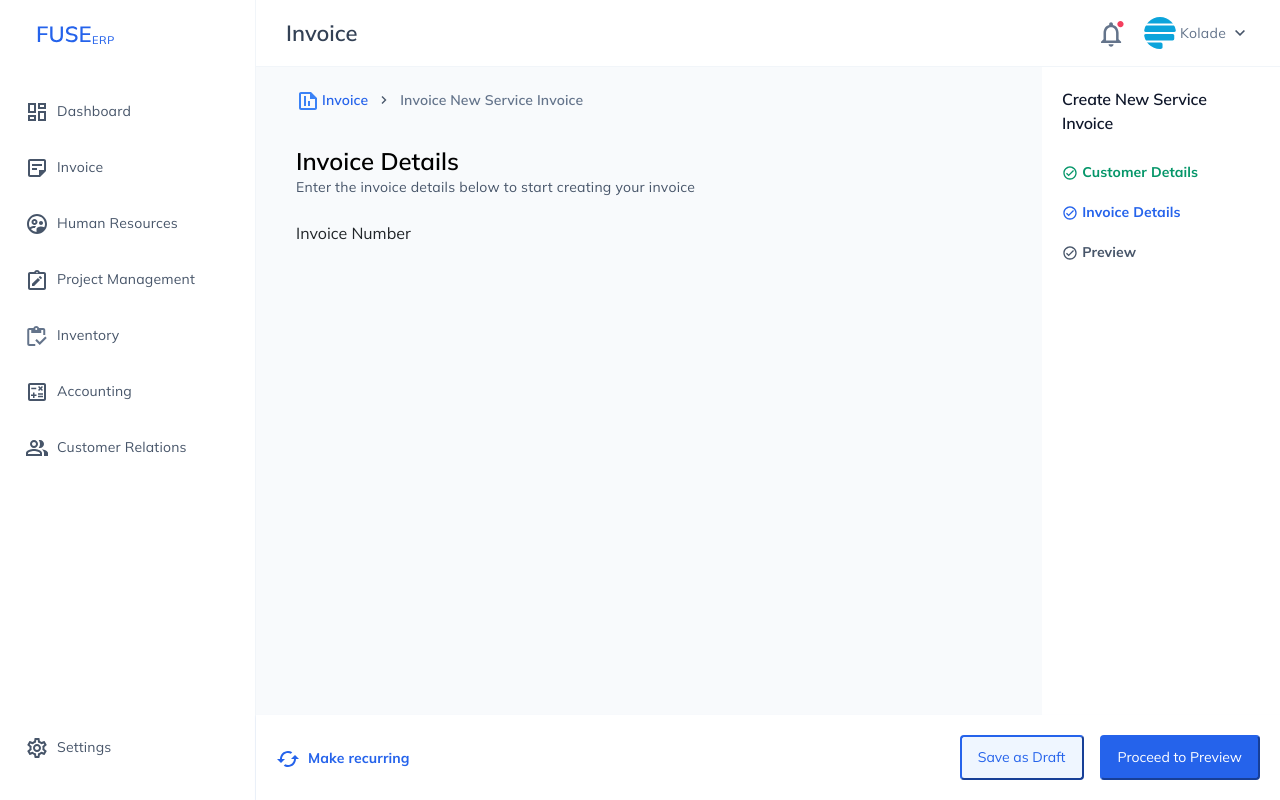
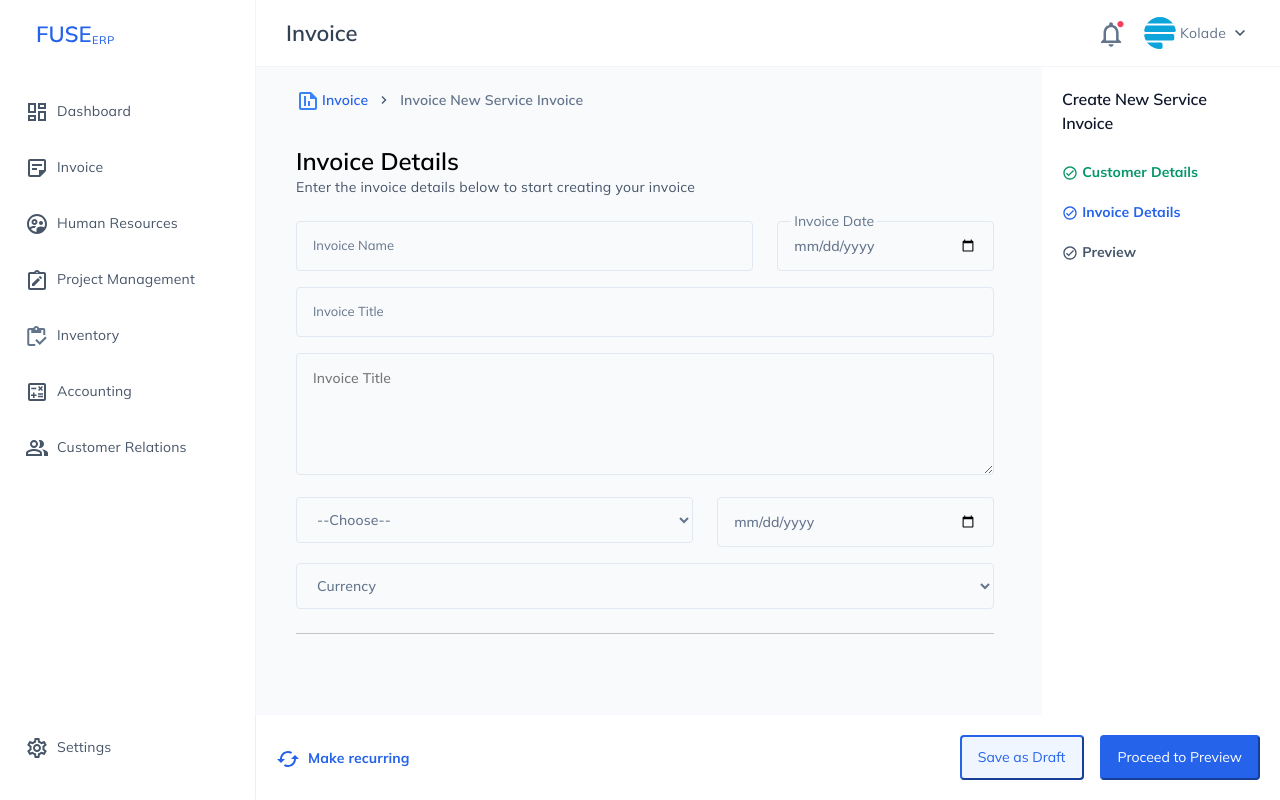
Before and after one commit to Oluwatoyinah/fuseERP, a React (Vite) app: page /invoice/1 in a window 1280 px wide. Built offline with nearby package versions, Linux system fonts and the light colour scheme.

Commit message:
feat: new update

```diff
--- a/src/assets/styles/_dashboard-pages.scss
+++ b/src/assets/styles/_dashboard-pages.scss
@@ -293,7 +293,6 @@
     }
 
     .invoice-details-header {
-
       h4 {
         color: $black;
         font-size: 24px;
@@ -309,6 +308,160 @@
         line-height: 20px;
         letter-spacing: 0.25px;
       }
+    }
+
+    .invoice-details-body {
+      .input-box ~ p {
+        color: #23222d;
+        font-family: var(--primary-font);
+        font-size: 14px;
+        font-style: normal;
+        font-weight: 500;
+        line-height: 20px;
+        margin-top: 10px;
+      }
+
+      .input-box {
+        width: 100%;
+        position: relative;
+        background-color: transparent;
+      }
+
+      .input-date-box {
+        width: 100%;
+        position: relative;
+        background-color: transparent;
+        input {
+          width: 100%;
+          border-radius: 4px;
+          border: 1px solid $grey-7;
+          padding: 12px 16px;
+          outline: none;
+          color: $grey-2;
+          background-color: transparent;
+          font-size: 14px;
+          font-style: normal;
+          font-weight: 500;
+          line-height: 24px; /* 142.857% */
+          letter-spacing: 0.1px;
+        }
+      }
+
+      .input-date-box label {
+        position: absolute;
+        bottom: 5px;
+        left: 14px;
+        width: 100%;
+        height: 100%;
+        pointer-events: none;
+      }
+      .input-date-box label::after {
+        content: "";
+        position: absolute;
+        bottom: -1px;
+        left: 0px;
+        width: 100%;
+        height: 100%;
+        transform: translateX(-100%);
+        transition: all 0.3s ease;
+      }
+
+      .label-text {
+        position: absolute;
+        bottom: 5px;
+        left: 0px;
+        padding: 0 3px 5px;
+        transition: all 0.3s ease;
+        color: $grey-2;
+        font-size: 13px;
+      }
+      .input-date-box input {
+        outline: none;
+      }
+
+      .input-date-box input + .label-name .label-text,
+      .input-date-box input + .label-name .label-text {
+        transform: translateY(-140%);
+        font-size: 14px;
+        left: 0px;
+        color: $grey-2;
+        background-color: $light-blue-1;
+
+        padding: 0 3px 0;
+      }
+      .input-date-box input + .label-name::after,
+      .input-date-box input + .label-name::after {
+        transform: translateX(0%);
+      }
+
+
+
+      .input-box input,
+      .input-box textarea,
+      .input-box select {
+        width: 100%;
+        border-radius: 4px;
+        border: 1px solid $grey-7;
+        padding: 12px 16px;
+        outline: none;
+        color: $grey-2;
+        background-color: transparent;
+        font-size: 14px;
+        font-style: normal;
+        font-weight: 500;
+        line-height: 24px; /* 142.857% */
+        letter-spacing: 0.1px;
+      }
+      .input-box label {
+        position: absolute;
+        bottom: 5px;
+        left: 14px;
+        width: 100%;
+        height: 100%;
+        pointer-events: none;
+      }
+      .input-box label::after {
+        content: "";
+        position: absolute;
+        bottom: -1px;
+        left: 0px;
+        width: 100%;
+        height: 100%;
+        transform: translateX(-100%);
+        transition: all 0.3s ease;
+      }
+
+      .label-text {
+        position: absolute;
+        bottom: 5px;
+        left: 0px;
+        padding: 0 3px 5px;
+        transition: all 0.3s ease;
+        color: $grey-2;
+        font-size: 13px;
+      }
+      .input-box input:focus {
+        outline: none;
+      }
+
+      .input-box input:focus + .label-name .label-text,
+      .input-box input:valid + .label-name .label-text {
+        transform: translateY(-140%);
+        font-size: 14px;
+        left: 0px;
+        color: $grey-2;
+        background-color: $light-blue-1;
+
+        padding: 0 3px 0;
+      }
+      .input-box input:focus + .label-name::after,
+      .input-box input:valid + .label-name::after {
+        transform: translateX(0%);
+      }
+
+      //   input[type="date"]::-webkit-datetime-edit {
+      //     color: transparent;
+      //   }
     }
   }
 
--- a/src/pages/dashboard/DashboardPages/InvoiceDetails.jsx
+++ b/src/pages/dashboard/DashboardPages/InvoiceDetails.jsx
@@ -39,11 +39,97 @@ const InvoiceDetails = () => {
             </div>
 
             <div className="invoice-details-body">
-              <form action="" className="row">
+              <form action="" className="row auth-form">
                 <div className="col-lg-8 mb-3">
-                  <div>
-                    <label htmlFor="">Invoice Number</label>
+                  <div class="input-box">
+                    <input
+                      type="text"
+                      name="invoice_name"
+                      autocomplete="off"
+                      required
+                    />
+                    <label for="email" class="label-name">
+                      <span class="label-text">Invoice Name </span>
+                    </label>
                   </div>
+                </div>
+
+                <div className="col-lg-4 mb-3">
+                  <div class="input-date-box">
+                    <input
+                      type="date"
+                      name="date"
+                      autocomplete="off"
+                      required
+                    />
+                    <label for="email" class="label-name">
+                      <span class="label-text"> Invoice Date </span>
+                    </label>
+                  </div>
+                </div>
+
+                <div className="col-lg-12 mb-3">
+                  <div class="input-box">
+                    <input
+                      type="text"
+                      name="invoice_title"
+                      autocomplete="off"
+                      required
+                    />
+                    <label for="email" class="label-name">
+                      <span class="label-text">Invoice Title </span>
+                    </label>
+                  </div>
+                </div>
+
+                <div className="col-lg-12 mb-3">
+                  <div class="input-box">
+                    <textarea
+                      name=""
+                      id=""
+                      cols="30"
+                      rows="4"
+                      placeholder="Invoice Title"
+                    ></textarea>
+                    {/*
+                    <label for="email" class="label-name">
+                      <span class="label-text">Invoice Title </span>
+                    </label> */}
+                  </div>
+                </div>
+
+                <div className="col-lg-7 mb-3">
+                  <div class="input-box">
+                    <select name="" id="">
+                      <option value="">--Choose--</option>
+                    </select>
+                  </div>
+                </div>
+
+                <div className="col-lg-5 mb-3">
+                  <div class="input-box">
+                    <input
+                      type="date"
+                      name="date"
+                      autocomplete="off"
+                      required
+                    />
+                    {/* <label for="email" class="label-name">
+                      <span class="label-text"> Invoice Date </span>
+                    </label> */}
+                  </div>
+                </div>
+
+                <div className="col-lg-12 mb-2">
+                  <div class="input-box">
+                    <select name="" id="">
+                      <option value="">Currency</option>
+                    </select>
+                  </div>
+                </div>
+
+                <div className="col">
+                  <hr style={{ borderSize: "2px" }} />
                 </div>
               </form>
             </div>
```
